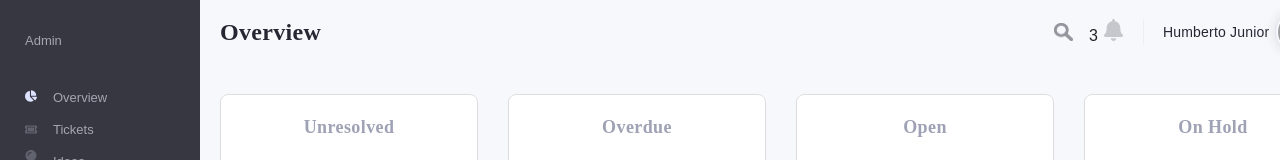
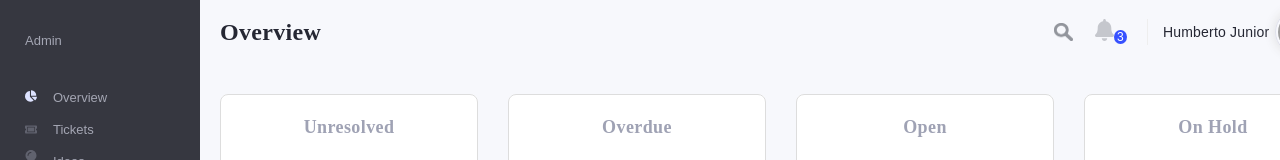
Before and after one commit to humbertoromanojr/challenge-admin, a React (Create React App) app: page / in a window 1280 px wide. Shown: the top 160 px of the page. Built offline with nearby package versions, Linux system fonts and the light colour scheme; grey boxes are pictures that could not be loaded.

Commit message:
Update Notification index.js and styles.js

```diff
--- a/src/components/Header/index.js
+++ b/src/components/Header/index.js
@@ -4,6 +4,7 @@ import {
   Container,
   SearchAndNotification,
   ContentSearchAndNotification,
+  Notification,
   User,
   Title,
 } from "./styles";
@@ -19,10 +20,10 @@ const Header = () => (
       <SearchAndNotification>
         <img src={Search} alt="search" />
 
-        <div>
+        <Notification>
+          <img src={Notifications} alt="notifications" />
           <span>3</span>
-          <img src={Notifications} alt="search" />
-        </div>
+        </Notification>
       </SearchAndNotification>
 
       <User>
--- a/src/components/Header/styles.js
+++ b/src/components/Header/styles.js
@@ -24,6 +24,21 @@ export const ContentSearchAndNotification = styled.div`
   align-items: center;
   justify-content: space-between;
   width: 350px;
+`;
+
+export const Notification = styled.div`
+float: right;
+
+& span {
+  width: 20px;
+  height: 20px;
+  border-radius: 50%;
+  background-color: #3751FF;
+  padding: 0px 3px;
+  font-size: 12px;
+  color: #fff;
+}
+
 `;
 
 export const SearchAndNotification = styled.div`
```
